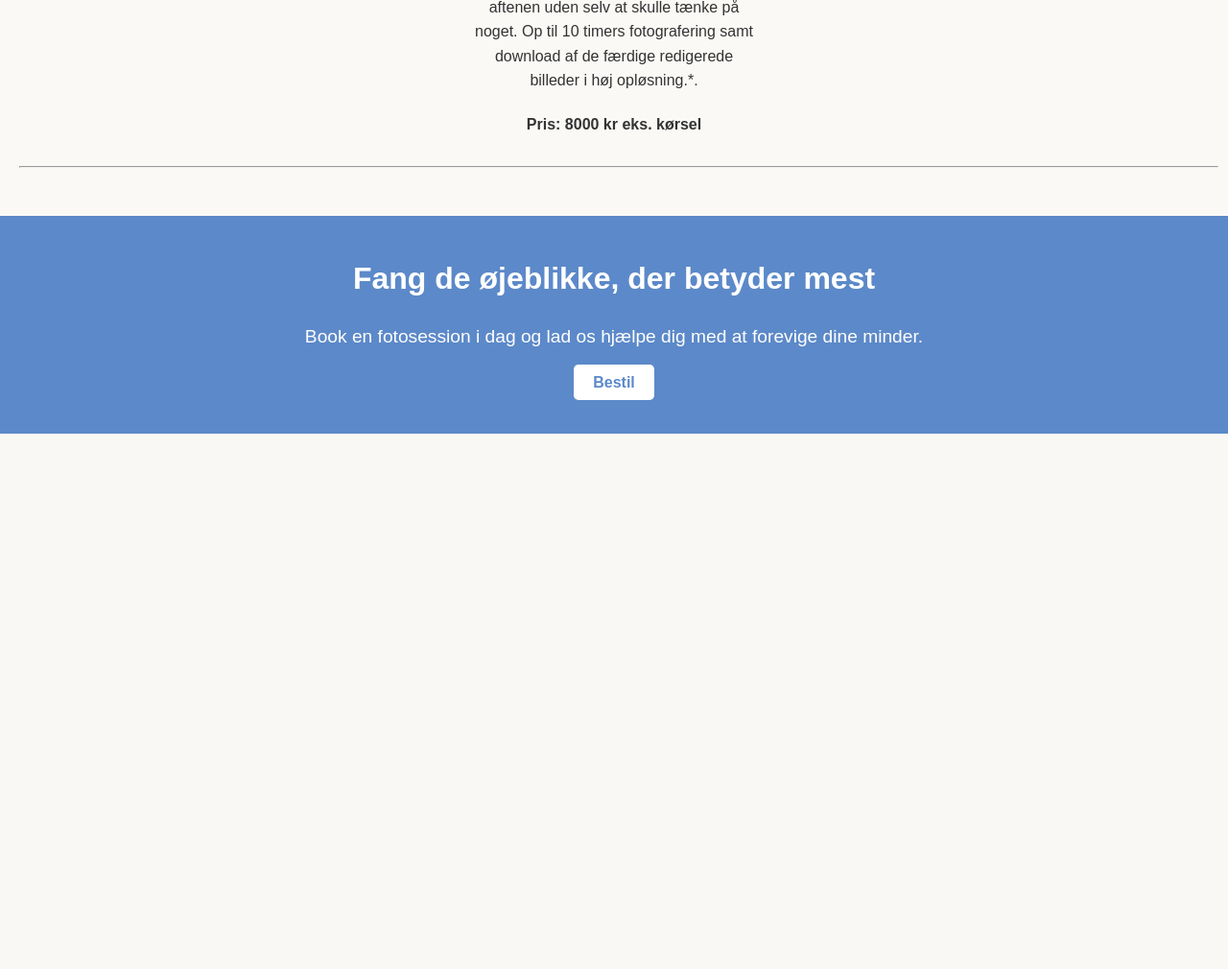
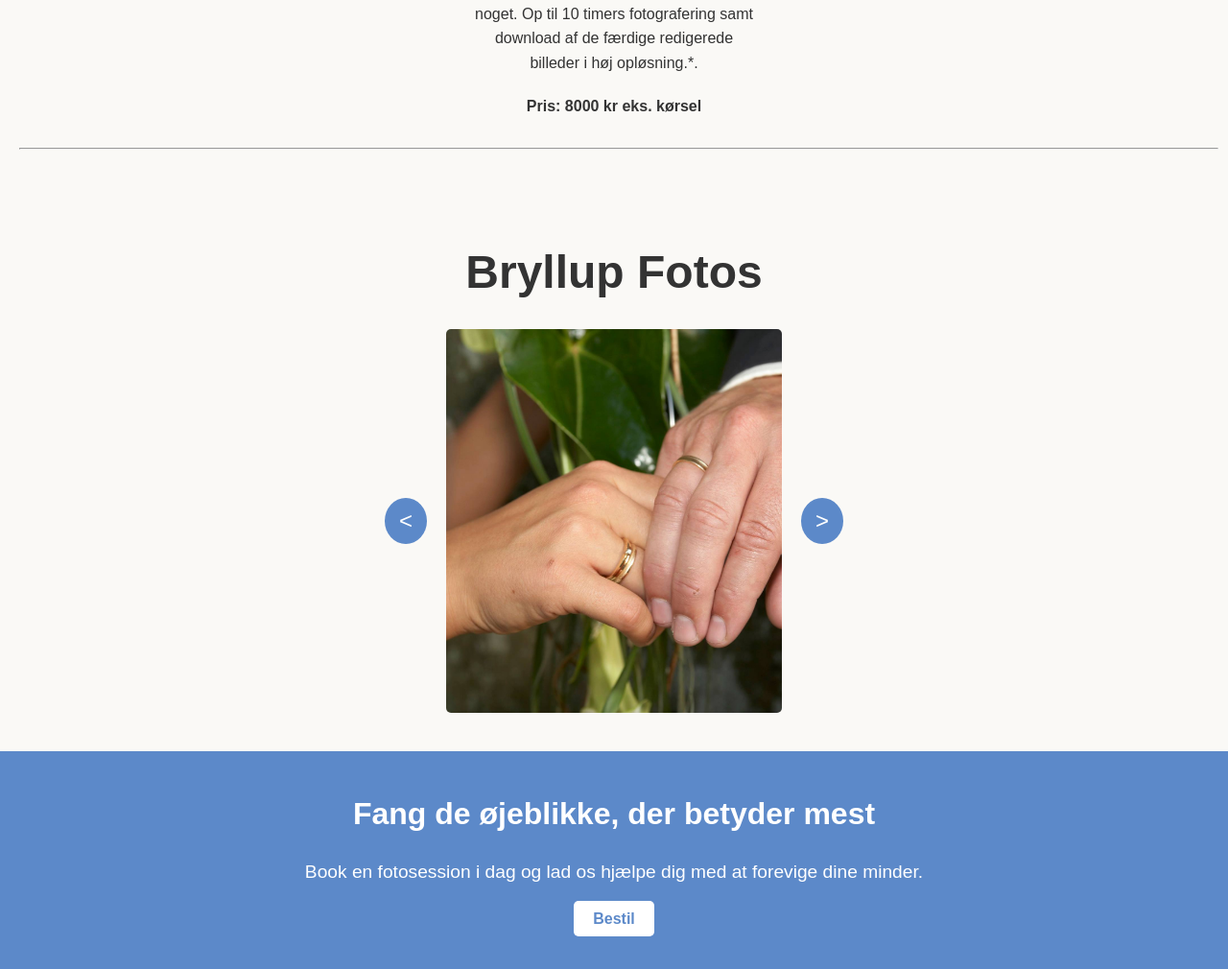
Before and after one commit to walthemort/kpfoto, a PHP site: page /bryllup.html in a window 1280 px wide. Shown: the part 1451-2461 px from the top of the page at 96% size. Before the commit the page ends 1903 px from the top, so only its background shows below. Run offline with PHP 8.4, Linux system fonts and the light colour scheme.

Commit message:
Bryllup (billeder, opdateret css/html, Javascript carousel)

```diff
--- a/KPFOTO/bryllup.html
+++ b/KPFOTO/bryllup.html
@@ -84,6 +84,15 @@
         <hr class="divider">
       </section>
 
+      <section id="bryllup-fotos">
+        <h2>Bryllup Fotos</h2>
+        <figure class="carousel">
+          <button class="prev" aria-label="Previous Image">&lt;</button>
+          <img src="assets/img/bryllup1.jpeg" alt="Bryllup photo 1" />
+          <button class="next" aria-label="Next Image">&gt;</button>
+        </figure>
+      </section>
+
 
  <!-- Call to Action Section -->
  <section aria-labelledby="cta-title">
@@ -92,3 +101,8 @@
     <a href="booking.html" class="button">Bestil</a>
   </section>
 </main>
+
+<!-- Javascript -->
+<script src="js/bryllup.js"></script>
+</body>
+</html>
--- a/KPFOTO/css/bryllup.css
+++ b/KPFOTO/css/bryllup.css
@@ -132,6 +132,51 @@
     margin-bottom: 20px;
   }
 
+  /* Bryllup Fotos Section */
+#bryllup-fotos {
+    text-align: center;
+    padding: 40px 20px;
+    background-color: #faf9f6;
+  }
+
+  #bryllup-fotos h2 {
+    font-size: 3rem;
+    color: #333;
+    margin-bottom: 20px;
+  }
+
+  /* Carousel Styles */
+.carousel {
+    display: flex;
+    align-items: center;
+    justify-content: center;
+    gap: 20px;
+    margin-top: 20px;
+  }
+
+  /* Bryllup fotos Styling */
+.image-container img,
+.carousel img {
+    width: 350px;
+    height: 400px;
+    object-fit: cover;
+    border-radius: 5px;
+}
+
+  .carousel button {
+    background-color: #5c89c9;
+    color: #fff;
+    border: none;
+    padding: 10px 15px;
+    border-radius: 50%;
+    font-size: 1.5rem;
+    cursor: pointer;
+    transition: background-color 0.3s ease;
+  }
+
+  .carousel button:hover {
+    background-color: #476ea5;
+  }
 
   /* Call to Action Section */
 section[aria-labelledby="cta-title"] {
--- /dev/null
+++ b/KPFOTO/js/bryllup.js
@@ -0,0 +1,42 @@
+const images = [
+    "assets/img/bryllup1.jpeg",
+    "assets/img/bryllup2.jpeg",
+    "assets/img/bryllup3.jpeg",
+    "assets/img/bryllup4.jpeg"
+
+
+  ];
+
+  let currentIndex = 0;
+
+ // Select DOM elements
+const imageElement = document.querySelector(".carousel img");
+const prevButton = document.querySelector(".carousel button.prev");
+const nextButton = document.querySelector(".carousel button.next");
+
+// Update the displayed image
+function updateImage() {
+  console.log("Current Index:", currentIndex); // Debug
+  imageElement.src = images[currentIndex];
+}
+
+// Navigate to the previous image
+function showPreviousImage() {
+  console.log("Previous button clicked");
+  currentIndex = (currentIndex - 1 + images.length) % images.length;
+  updateImage();
+}
+
+// Navigate to the next image
+function showNextImage() {
+  console.log("Next button clicked");
+  currentIndex = (currentIndex + 1) % images.length;
+  updateImage();
+}
+
+// Add event listeners
+prevButton.addEventListener("click", showPreviousImage);
+nextButton.addEventListener("click", showNextImage);
+
+// Initialize the first image
+updateImage();
```
Also changed, not shown: KPFOTO/assets/img/bryllup 4.jpeg (added), KPFOTO/assets/img/bryllup1.jpeg (added), KPFOTO/assets/img/bryllup2.jpeg (added), KPFOTO/assets/img/bryllup3.jpeg (added), KPFOTO/assets/img/bryllup5.jpeg (added).
